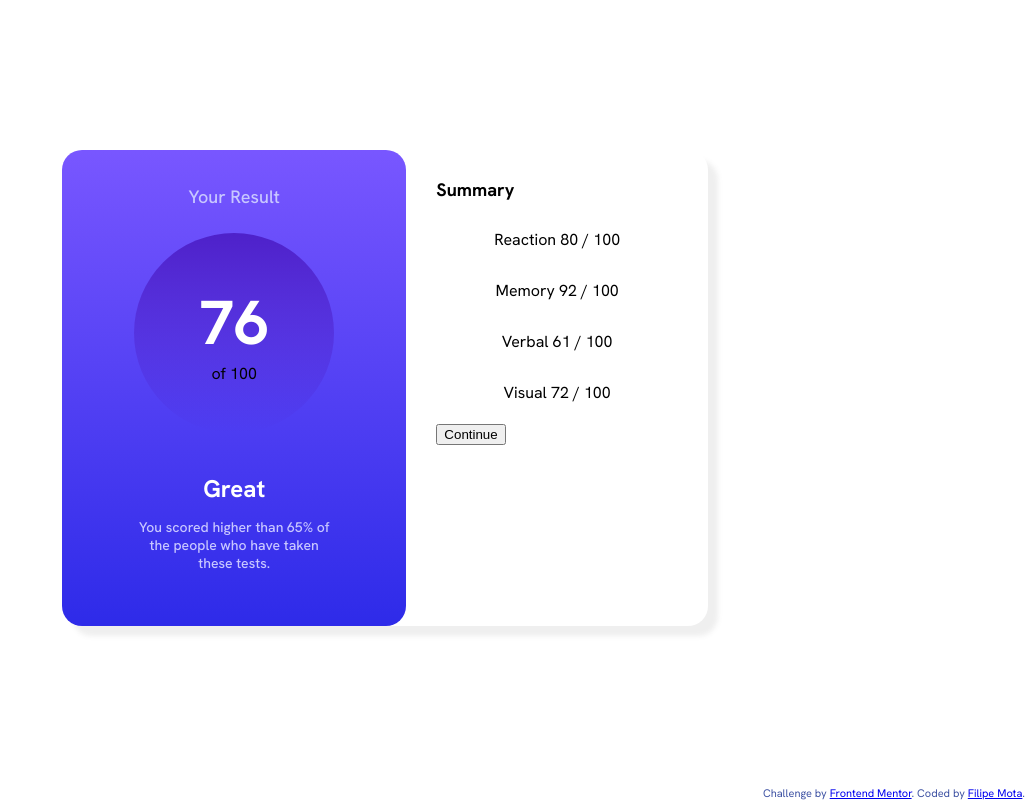
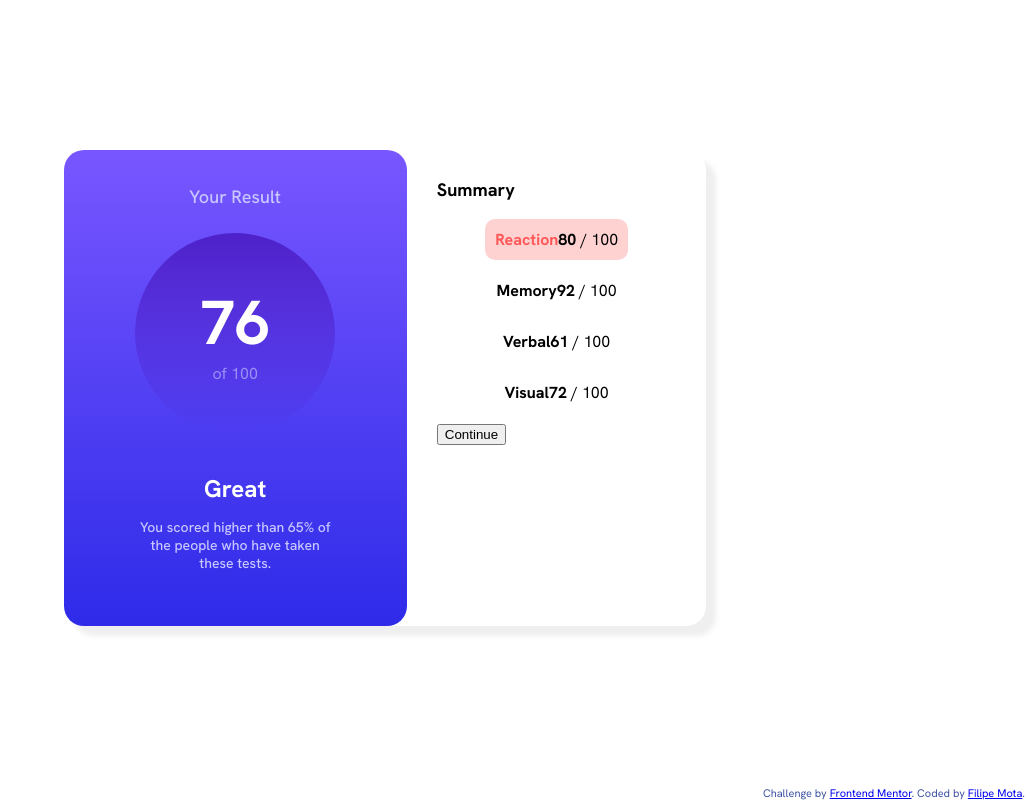
Before and after one commit to filipemota130/results-summary-component-challenge, a plain HTML site: page index.html in a window 1280 px wide. Shown: the whole page, without its empty margins (255-1280 px from the left). Drawn offline with Linux system fonts and the light colour scheme.

Commit message:
Update index.html

```diff
--- a/index.html
+++ b/index.html
@@ -13,31 +13,31 @@
     <div class="result">
       <header>Your Result</header>
       <div class="score">
-        <div>
+        <div class="circle">
           <text>76</text><br>
           of 100
-       </div>
+        </div>
       </div>
       <div class="title">Great</div>
       <p class="description">You scored higher than 65% of the people who have taken these tests.</p>
     </div>
     <div class="summary">
       <p>Summary</p>
-      <div class="factor" id="1">
-        Reaction
-        80 / 100
+      <div class="factor" id="first">
+        <div class="label">Reaction</div>
+        <div><b>80</b> / 100</div>
       </div>
       <div class="factor" id="2">
-        Memory
-        92 / 100
+        <div class="label">Memory</div>
+        <div><b>92</b> / 100</div>
       </div>
       <div class="factor" id="3">
-        Verbal
-        61 / 100
+        <div class="label">Verbal</div>
+        <div><b>61</b> / 100</div>
       </div>
       <div class="factor" id="4">
-        Visual
-        72 / 100
+        <div class="label">Visual</div>
+        <div><b>72</b> / 100</div>
       </div>
       <button>Continue</button>
     </div>
```
